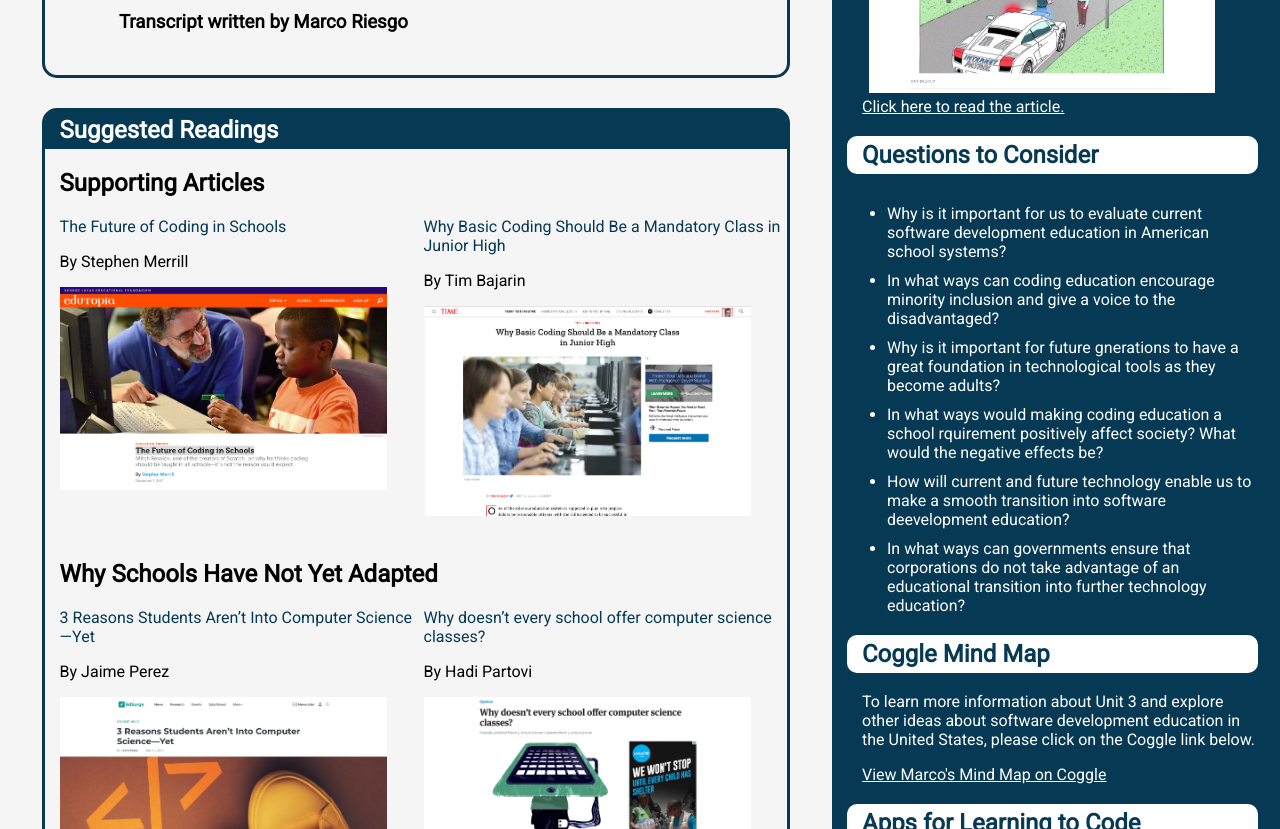
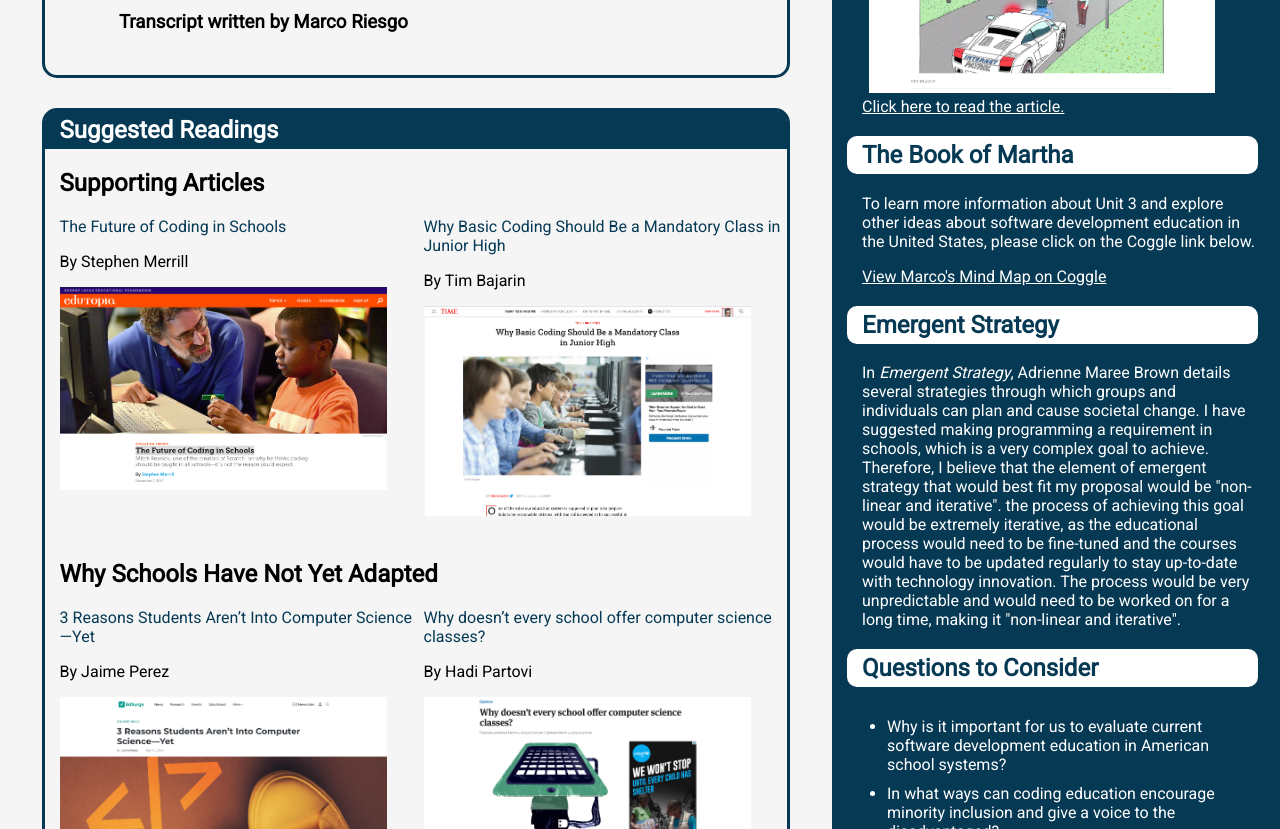
Before and after one commit to marcoriesgo/digital-culture, a React (Create React App) app: page /unit3 in a window 1280 px wide. Shown: the part 620-1449 px from the top of the page. Built offline with nearby package versions, Linux system fonts and the light colour scheme.

Commit message:
completed strategy section

```diff
--- a/src/components/Unit3.js
+++ b/src/components/Unit3.js
@@ -81,6 +81,14 @@ class Unit3 extends Component {
                 <img src={article1} alt="Digital Culture" className="article-screenshot"/><br />
                 <a href="https://www.theatlantic.com/magazine/archive/2008/07/is-google-making-us-stupid/306868/" target="_blank" className="resource-link">Click here to read the article.</a>
 
+                <h2 className="resources-section-header">The Book of Martha</h2>
+                <p className="resources-section-content">To learn more information about Unit 3 and explore other ideas about software development education in the United States, please click on the Coggle link below.</p>
+                <a href="https://coggle.it/diagram/X1bGwr2x3ka7jkx7/t/capstone-project-map-critical-consumption/4cc0fcf3532e715c6cfc5e21090eb11f9324505bf7c111e7d61fce8f8e3544c8" target="_blank" className="resource-link">View Marco's Mind Map on Coggle</a>
+
+                <h2 className="resources-section-header">Emergent Strategy</h2>
+                <p className="resources-section-content">In <span style={{fontStyle: 'italic'}}><a href = "https://static1.squarespace.com/static/5ad0d247af209613040b9ceb/t/5db5a44b0e6ba42da976cce7/1572185168567/brown+2017-Emergent+Strategy+full+book.pdf" target="_blank">Emergent Strategy</a></span>, Adrienne Maree Brown details several strategies through which groups and individuals can plan and cause societal change. I have suggested making programming a requirement in schools, which is a very complex goal to achieve. Therefore, I believe that the element of emergent strategy that would best fit my proposal would be "non-linear and iterative". the process of achieving this goal would be extremely iterative, as the educational process would need to be fine-tuned and the courses would have to be updated regularly to stay up-to-date with technology innovation. The process would be very unpredictable and would need to be worked on for a long time, making it "non-linear and iterative".</p>
+
+
                 <h2 className="resources-section-header">Questions to Consider</h2>
                 <ul>
                     <li>Why is it important for us to evaluate current software development education in American school systems? </li>
@@ -90,6 +98,7 @@ class Unit3 extends Component {
                     <li>How will current and future technology enable us to make a smooth transition into software deevelopment education?</li>
                     <li>In what ways can governments ensure that corporations do not take advantage of an educational transition into further technology education?</li>
                 </ul>
+
 
                 <h2 className="resources-section-header">Coggle Mind Map</h2>
                 <p className="resources-section-content">To learn more information about Unit 3 and explore other ideas about software development education in the United States, please click on the Coggle link below.</p>
```
